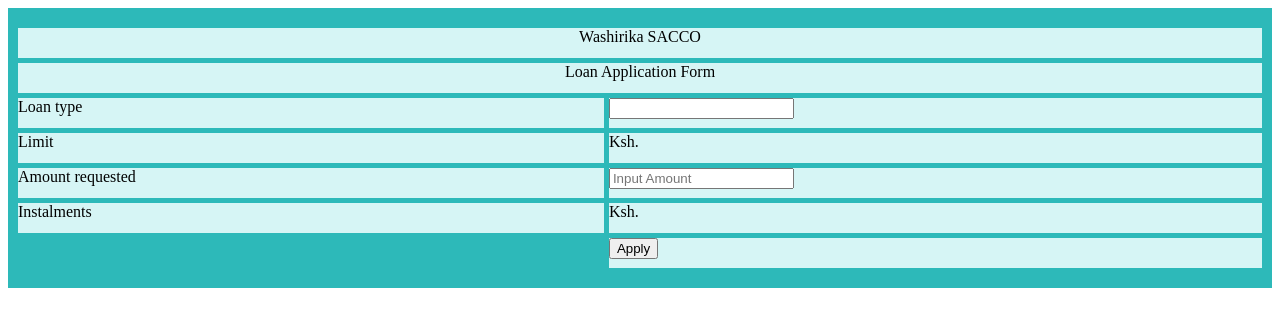
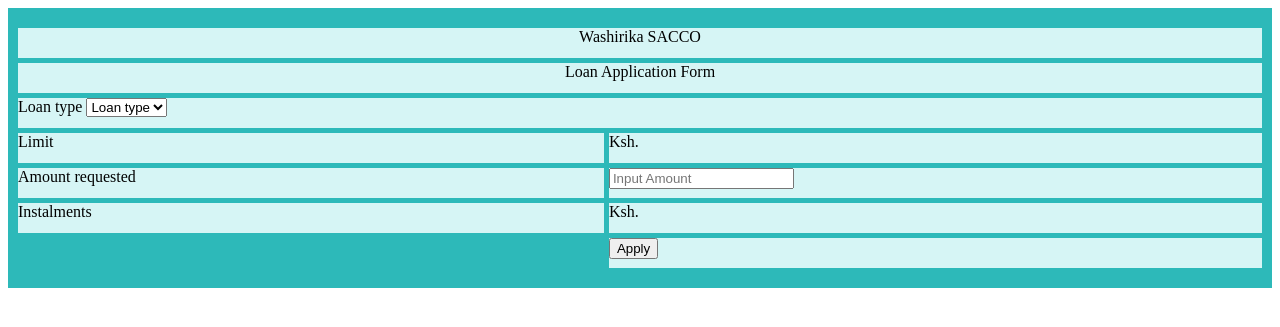
Before and after one commit to annanharry/washirika, a PHP site: page /loanrequest.php in a window 1280 px wide. Shown: the top 327 px of the page. Run offline with PHP 8.4, Linux system fonts and the light colour scheme; data that the repository does not hold is empty.

Commit message:
sql dropdown1

```diff
--- a/code/loanrequest.php
+++ b/code/loanrequest.php
@@ -1,3 +1,10 @@
+<?php
+    include "phponly/connect.php";
+
+
+
+?>
+
 <!DOCTYPE html>
 <html lang="en">
 <head>
@@ -21,6 +28,9 @@
             grid-area: 1/1/2/3;
             text-align: center;
         }
+        .item3 {
+            grid-area: 3/1/4/3;
+        }
         .item2 {
             grid-area: 2/1/3/3;
             text-align: center;
@@ -40,10 +50,18 @@
                 Loan Application Form
             </div>
             <div class="item3">
-                <label for="">Loan type</label>
-            </div>
-            <div class="item4">
-                <input type="text" name="loan_type" >
+                <label for="type">Loan type</label>
+                <select name="type" id="">
+                    <?php
+                        include "phponly/connect.php";
+                        $sql = "SELECT type FROM loan_type";
+                        //loop to fetch data
+                        echo "<option name='loan' value=''>Loan type</option>";
+                        foreach ($conn->query($sql) as $row) {
+                            echo "<option value=$row[id]>$row[type]</option>";
+                        }
+                    ?>
+                </select>
             </div>
             <div>
                 <label for="limit">Limit</label>
```
